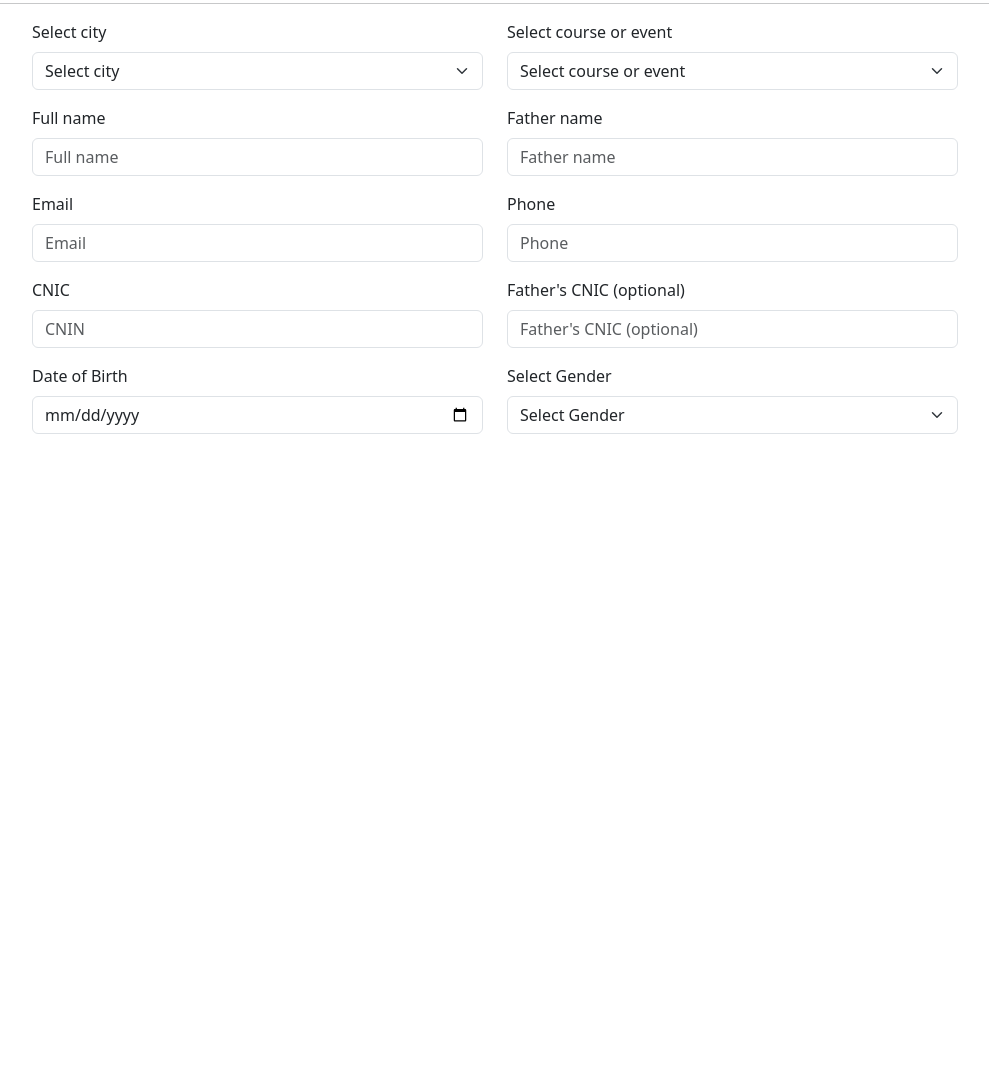
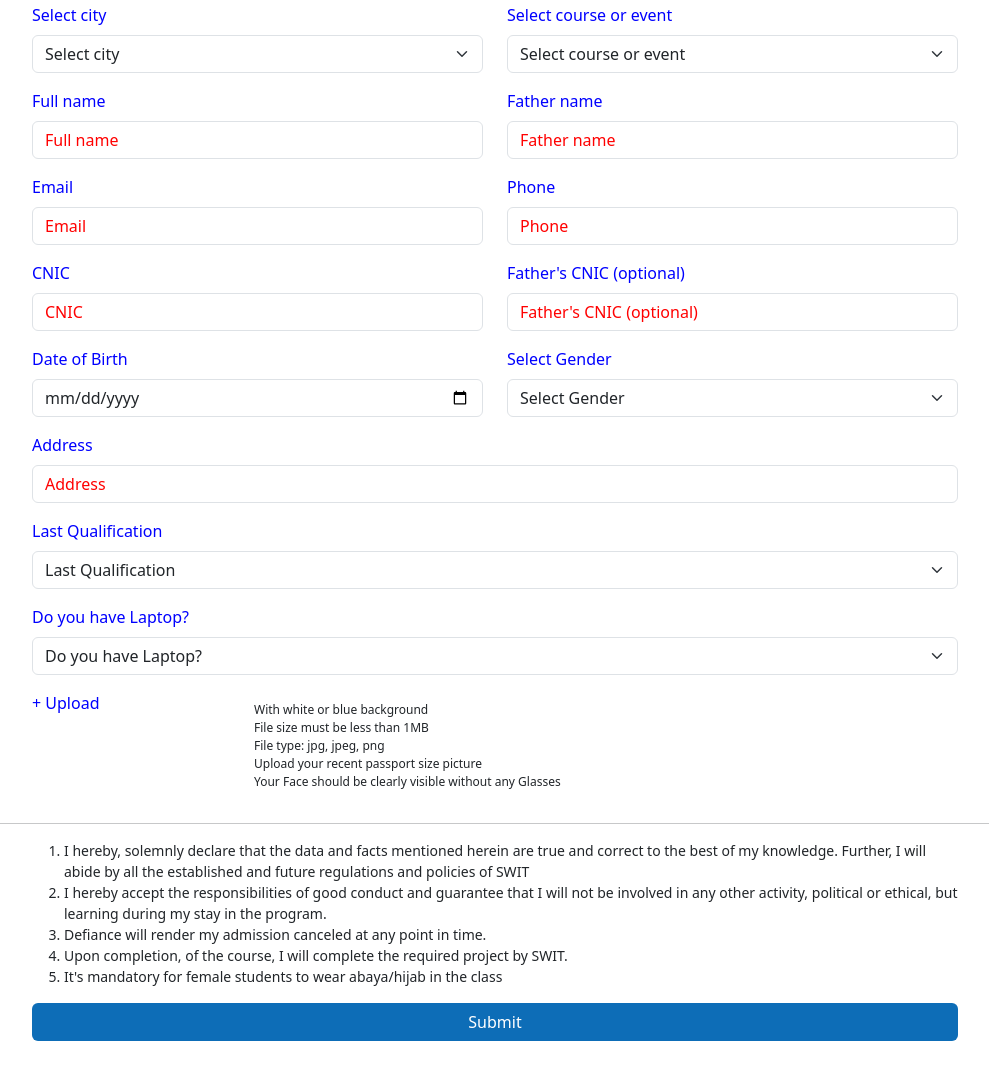
Before and after one commit to M-Munim/SMIT-Task-5-Form, a plain HTML site: page index.html in a window 1280 px wide. Shown: the part 267-1332 px from the top of the page, without its empty margins (145-1134 px from the left). Before the commit the page ends 800 px from the top, so only its background shows below. Drawn offline with nearby package versions, Linux system fonts and the light colour scheme.

Commit message:
completed

```diff
--- a/index.html
+++ b/index.html
@@ -14,7 +14,7 @@
 </head>
 
 <body>
-    <div class="main">
+    <div class="main mb-4">
         <!-- ALERT  -->
         <div class="alert alert-warning text-capitalize text-center" role="alert" id="alert">
             <p>Saylani Devathon Sumit 1.0</p>
@@ -57,7 +57,6 @@
                         <li class="list-unstyled"><a class="text-decoration-none" href="">results</a></li>
                     </ul>
                 </nav>
-                <hr>
             </div>
         </div>
 
@@ -118,7 +117,7 @@
                     <div class="col-1"></div>
                     <div class="col-5">
                         <label for="" class="form-label">CNIC</label>
-                        <input type="number" class="form-control" id="" placeholder="CNIN">
+                        <input type="number" class="form-control" id="" placeholder="CNIC">
                     </div>
                     <div class="col-5">
                         <label for="" class="form-label">Father's CNIC (optional)</label>
@@ -144,10 +143,87 @@
                     </div>
                     <div class="col-1"></div>
                 </div>
+                <div class="row">
+                    <div class="col-1"></div>
+                    <div class="col-10 mb-3">
+                        <label for="" class="form-label">Address</label>
+                        <input type="text" class="form-control" id="" placeholder="Address">
+                    </div>
+                    <div class="col-1"></div>
+                </div>
 
+                <div class="row">
+                    <div class="col-1"></div>
+                    <div class="col-10 mb-3">
+                        <label for="" class="form-label">Last Qualification</label>
+                        <select class="form-select" aria-label="Default select example">
+                            <option selected>Last Qualification</option>
+                            <option value="1">One</option>
+                            <option value="2">Two</option>
+                            <option value="3">Three</option>
+                        </select>
+                    </div>
+                    <div class="col-1"></div>
+                </div>
 
+                <div class="row">
+                    <div class="col-1"></div>
+                    <div class="col-10 mb-3">
+                        <label for="" class="form-label">Do you have Laptop?</label>
+                        <select class="form-select" aria-label="Default select example">
+                            <option selected>Do you have Laptop?</option>
+                            <option value="1">Yes</option>
+                            <option value="2">No</option>
+                        </select>
+                    </div>
+                    <div class="col-1"></div>
+                </div>
 
+                <div class="row form-pic">
+                    <div class="col-1"></div>
+                    <div class="col-2 image-upload">
+                        <label for="image-input" class="image-upload-label">
+                            + Upload
+                        </label>
+                    <span class="abcd"><input type="file" id="image-input" class="image-upload-input" accept="image/*"></span>
+                    </div>
+                    <div class="col-8 form-pic-li">
+                        <ul>
+                            <li>With white or blue background</li>
+                            <li>File size must be less than 1MB</li>
+                            <li>File type: jpg, jpeg, png</li>
+                            <li>Upload your recent passport size picture</li>
+                            <li>Your Face should be clearly visible without any Glasses</li>
+                        </ul>
+                    </div>
+                    <div class="col-1"></div>
+                    <hr class="my-3">
+                </div>
 
+                <div class="row last-li">
+                    <div class="col-1"></div>
+                    <div class="col-10">
+                        <ol>
+                            <li>I hereby, solemnly declare that the data and facts mentioned herein are true and correct
+                                to the best of my knowledge. Further, I will abide by all the established and future
+                                regulations and policies of SWIT</li>
+                            <li>I hereby accept the responsibilities of good conduct and guarantee that I will not be
+                                involved in any other activity, political or ethical, but learning during my stay in the
+                                program. </li>
+                            <li>Defiance will render my admission canceled at any point in time.</li>
+                            <li>Upon completion, of the course, I will complete the required project by SWIT. </li>
+                            <li>It's mandatory for female students to wear abaya/hijab in the class</li>
+                        </ol>
+                    </div>
+                    <div class="col-1"></div>
+                </div>
+                <div class="row">
+                    <div class="col-1"></div>
+                    <div class="col-10">
+                        <button type="submit" class="btn w-100 button">Submit</button>
+                    </div>
+                    <div class="col-1"></div>
+                </div>
             </div>
         </form>
     </div>
--- a/static/style.css
+++ b/static/style.css
@@ -1,3 +1,15 @@
+::placeholder {
+    color: red !important;
+}
+
+label {
+    color: blue;
+}
+
+select option:first-child {
+    color: red !important;
+}
+
 #alert {
     max-height: 55px;
 }
@@ -5,14 +17,10 @@
 #alert p {
     line-height: 2px;
     font-weight: 600;
-    color: #721c24!important;
+    color: #721c24 !important;
 }
 
 .top {
-    /*
-    background: url('/static/imgs/img1.jpeg') center center/cover no-repeat;
-    height: 200px;
-    position: relative; */
     position: relative;
     overflow: hidden;
     margin-top: -17px;
@@ -33,7 +41,6 @@
 .top-content {
     position: relative;
     z-index: 1;
-    /* Add styles for your content, such as background color, text color, etc. */
 }
 
 .top-content .logo {
@@ -52,5 +59,52 @@
 }
 
 nav ul li .green {
-color: #99c940;
+    color: #99c940;
 }
+
+
+.form-pic .form-pic-li {
+    margin-top: 10px;
+}
+
+.form-pic .form-pic-li li {
+    list-style: none;
+    font-size: 12px;
+}
+
+.last-li {
+    font-size: 14px;
+    font-weight: 500;
+}
+
+.button {
+    color: #fff;
+    background-color: #0d6db7;
+}
+
+/* Style the input element */
+.abc {
+    width: 90%;
+    height: 200px;
+    border: 1px dotted gray;
+    text-align: center;
+    padding: 10px;
+    display: block;
+    /* To ensure width and height take effect */
+}
+
+.image-upload-input {
+    display: none;
+}
+
+/* Hide the "Choose File" text */
+.image-upload-input::before {
+    content: "";
+}
+
+/* Style the container for the image upload */
+.image-upload {
+    display: inline-block;
+    /* text-align: center; */
+    /* Center align the label */
+}
```
